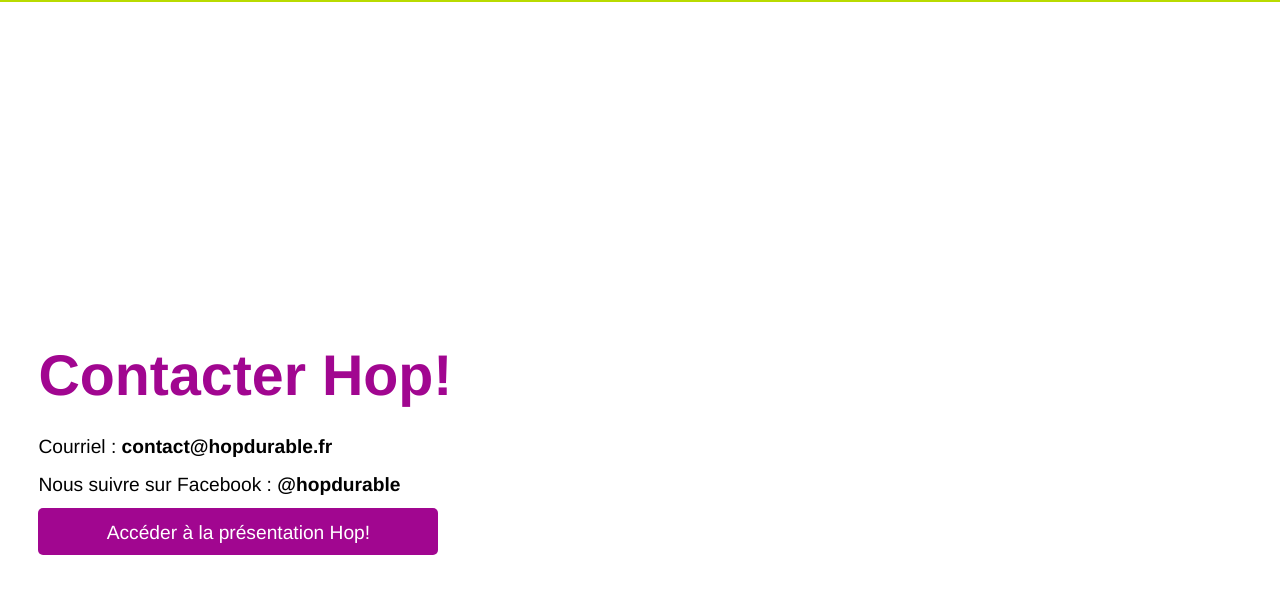
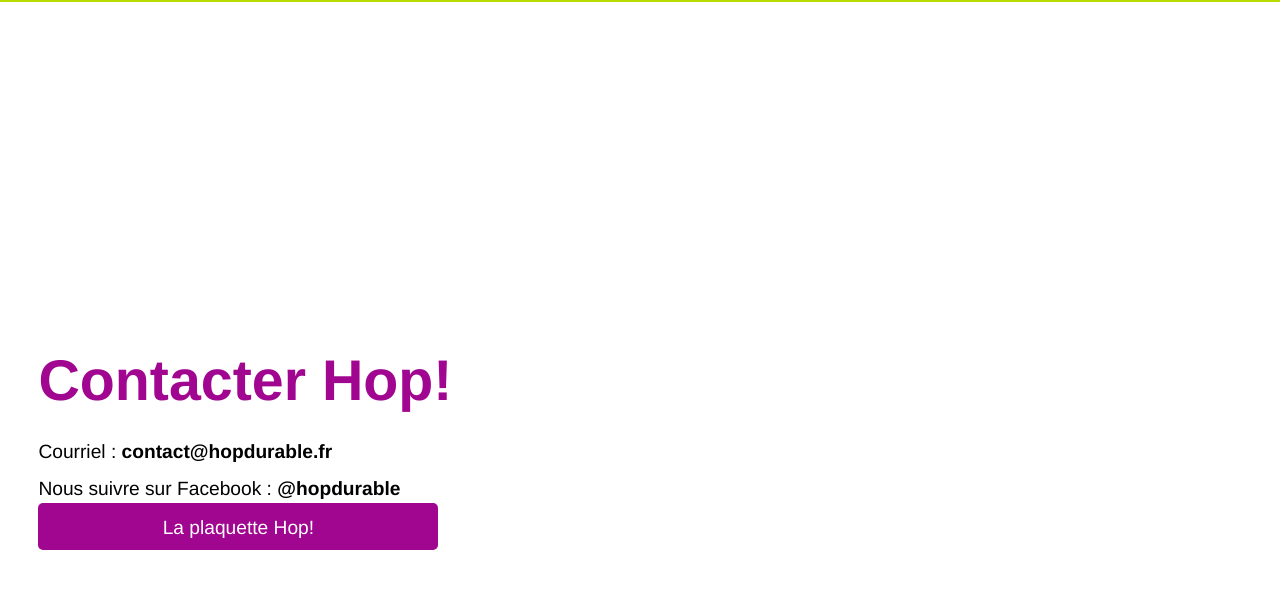
Before and after one commit to pierrenault/hopdurable.github.io, a Jekyll site: the page built from index.md, in a window 1280 px wide and 900 px high, scrolled down 4500 px. Shown: the top 594 px of the window. Built offline with Jekyll 4.4.1, drawn with Linux system fonts in a browser that asks for light colours.

Commit message:
Update index.md

```diff
--- a/index.md
+++ b/index.md
@@ -66,7 +66,7 @@
 Courriel : **contact@hopdurable.fr**
 
 Nous suivre sur Facebook : **@hopdurable**
-
-<a href="assets/pdf/hop_amenagement_durable_web.pdf" class="button">Accéder à la présentation Hop! </a>
+<br>
+<a href="assets/pdf/hop_amenagement_durable_web.pdf" class="button">La plaquette Hop! </a>
 
 </section>
```
